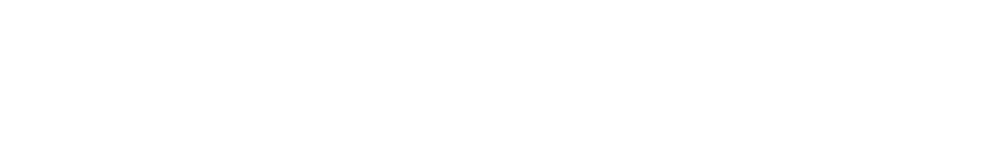
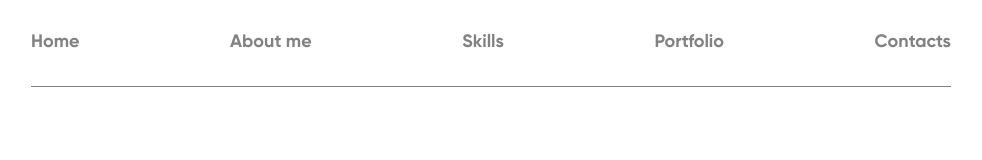
Before and after one commit to botirjonkadirov/denis-novik, a plain HTML site: page index.html in a window 1280 px wide. Shown: the whole page, without its empty margins (149-1131 px from the left). Drawn offline with Linux system fonts and the light colour scheme.

Commit message:
Global stillarni bajardim va navbarni desktop variantili qildim

```diff
--- a/index.html
+++ b/index.html
@@ -5,8 +5,29 @@
     <meta name="viewport" content="width=device-width, initial-scale=1.0">
     <title>Denis Novik</title>
     <!-- css link -->
+    <link rel="stylesheet" href="./css/main.css">
 </head>
 <body>
-
+    <header class="header">
+        <nav class="sitenav">
+            <ul class="sitenav__list">
+                <li class="sitenav__item">
+                    <a class="sitenav__link" href="#">Home</a>
+                </li>
+                <li class="sitenav__item">
+                    <a class="sitenav__link" href="#">About me</a>
+                </li>
+                <li class="sitenav__item">
+                    <a class="sitenav__link" href="#">Skills</a>
+                </li>
+                <li class="sitenav__item">
+                    <a class="sitenav__link" href="#">Portfolio</a>
+                </li>
+                <li class="sitenav__item">
+                    <a class="sitenav__link" href="#">Contacts</a>
+                </li>
+            </ul>
+        </nav>
+    </header>
 </body>
 </html>
--- a/sass/abstracts/_colors.scss
+++ b/sass/abstracts/_colors.scss
@@ -0,0 +1,8 @@
+$text-color: #070707;
+$gray-color: #828282;
+$white-color: #fff;
+$black-color: #000;
+
+// Bg colors
+$white-bg-color: #fff;
+$gray-bg-color: #f6f6f6;
--- a/sass/abstracts/_mixins.scss
+++ b/sass/abstracts/_mixins.scss
@@ -0,0 +1,27 @@
+@mixin container($kenglik) {
+    width: 100%;
+    max-width: $kenglik;
+    padding: 0 2rem;
+    margin: 0 auto;
+}
+.card {
+    background-image: linear-gradient(rgba(0,0,0,0.1), rgba(0,0,0,0.6)), url("img.png");
+}
+
+@mixin responsive($breackpoint) {
+    @if $breackpoint == desktop {
+        @media (max-width: 1200px) { @content }
+    };
+    @if $breackpoint == table {
+        @media (max-width: 992px) { @content }
+    };
+    @if $breackpoint == mini-table {
+        @media (max-width: 768px) { @content }
+    };
+    @if $breackpoint == phone {
+        @media (max-width: 576px) { @content }
+    };
+    @if $breackpoint == mini-phone {
+        @media (max-width: 375px) { @content }
+    };
+}
--- a/sass/abstracts/_variables.scss
+++ b/sass/abstracts/_variables.scss
@@ -0,0 +1 @@
+$site-font: "Gilroy", "Arial", sans-serif;
--- a/sass/base/_reset.scss
+++ b/sass/base/_reset.scss
@@ -0,0 +1,24 @@
+*,
+*::after,
+*::before {
+    box-sizing: border-box;
+    margin: 0;
+    padding: 0;
+}
+html {
+    scroll-behavior: smooth;
+    height: 100%;
+}
+a {
+    display: inline-block;
+}
+
+body {
+    background-color: $white-bg-color;
+    height: 100%;
+    display: flex;
+    flex-direction: column;
+}
+main {
+    flex-grow: 1;
+}
--- a/sass/base/_typography.scss
+++ b/sass/base/_typography.scss
@@ -0,0 +1,33 @@
+@font-face {
+    font-family: "Gilroy";
+    src: url("../fonts/Gilroy-Medium.woff2") format("woff2"),
+    url("../fonts/Gilroy-Medium.woff") format("woff");
+    font-weight: 500;
+    font-display: swap;
+}
+@font-face {
+    font-family: "Gilroy";
+    src: url("../fonts/Gilroy-Bold.woff2") format("woff2"),
+    url("../fonts/Gilroy-Bold.woff") format("woff");
+    font-weight: 700;
+    font-display: swap;
+}
+
+html {
+    font-size: 62.5%;
+}
+body {
+    font-family: $site-font;
+    font-size: 1.8rem;
+    font-weight: 500;
+    line-height: 1.22;
+    color: $text-color;
+    text-align: center;
+}
+h1, h2, h3, h4 {
+    font-weight: 700;
+}
+a {
+    text-decoration: none;
+    color: inherit;
+}
--- a/sass/layout/_header.scss
+++ b/sass/layout/_header.scss
@@ -0,0 +1,4 @@
+.header {
+    @include container(960px);
+    padding: 3.2rem 2rem 0;
+}
--- a/sass/layout/_navbar.scss
+++ b/sass/layout/_navbar.scss
@@ -0,0 +1,20 @@
+.sitenav {
+    padding-bottom: 3.2rem;
+    border-bottom: 1px solid $gray-color;
+    &__list {
+        list-style: none;
+        display: flex;
+        align-items: center;
+        justify-content: space-between;
+    }
+    &__item:not(:last-child) {
+        margin-right: 1rem;
+    }
+    &__link {
+        font-weight: 700;
+        color: $gray-color;
+        &:hover {
+            color: $text-color;
+        }
+    }
+}
--- a/sass/main.scss
+++ b/sass/main.scss
@@ -1,7 +1,6 @@
 @import "abstracts/colors";
 @import "abstracts/mixins";
 @import "abstracts/variables";
-@import "base/base";
 @import "base/normalize";
 @import "base/reset";
 @import "base/typography";
```
Also changed, not shown: css/contact.css (deleted), css/main.css, fonts/Gilroy-Bold.woff (added), fonts/Gilroy-Bold.woff2 (added), fonts/Gilroy-Medium.woff (added), fonts/Gilroy-Medium.woff2 (added), sass/base/_base.scss (deleted), sass/pages/_contact.scss (added), sass/pages/contact.scss (deleted), 2 other files.
